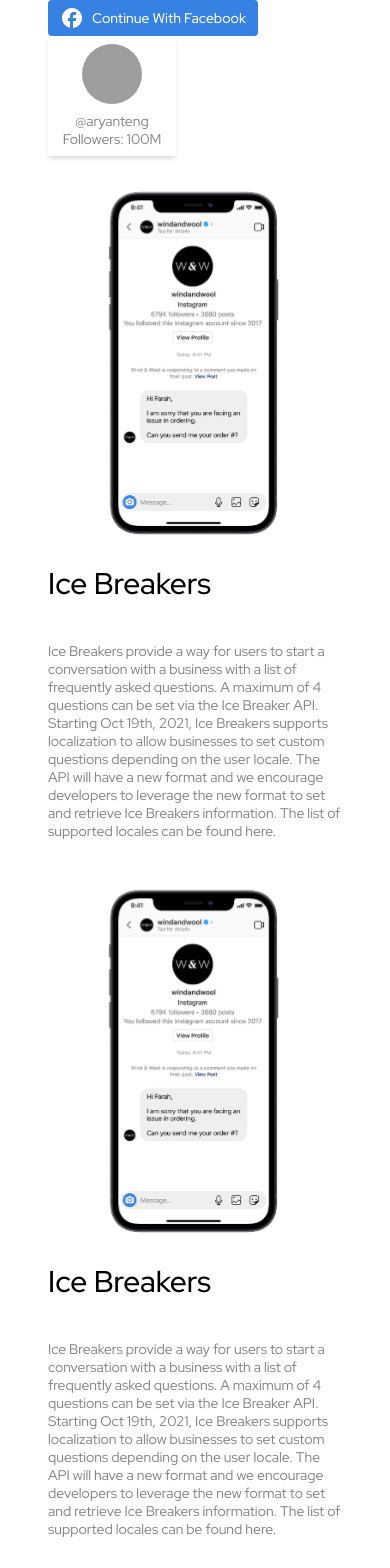
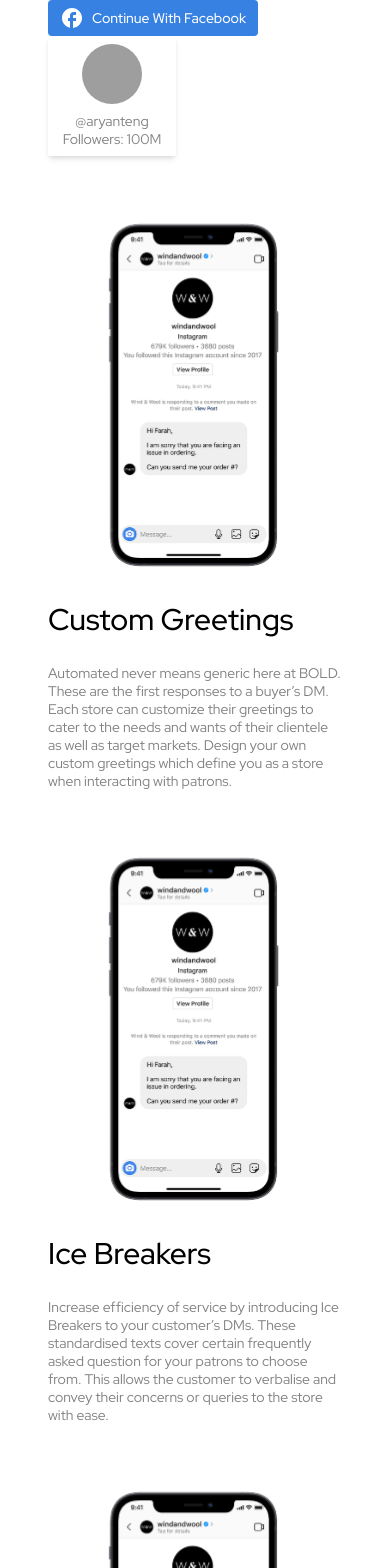
Before and after one commit to BoldStore/bold-bot-frontend, a Next.js app: page / in a window 390 px wide. Shown: the top 1568 px of the page. Built offline with nearby package versions, Linux system fonts and the light colour scheme; grey boxes are pictures that could not be loaded.

Commit message:
features array added, features completed, images remain

```diff
--- /dev/null
+++ b/components/Feature/features.js
@@ -0,0 +1,18 @@
+export const features = [
+  {
+    title: "Custom Greetings",
+    desc: "Automated never means generic here at BOLD. These are the first responses to a buyer’s DM. Each store can customize their greetings to cater to the needs and wants of their clientele as well as target markets. Design your own custom greetings which define you as a store when interacting with patrons.",
+  },
+  {
+    title: "Ice Breakers",
+    desc: "Increase efficiency of service by introducing Ice Breakers to your customer’s DMs. These standardised texts cover certain frequently asked question for your patrons to choose from. This allows the customer to verbalise and convey their concerns or queries to the store with ease.",
+  },
+  {
+    title: "Persistent Menu",
+    desc: "Made an error along the way? No worries we got you! The persistent menu in the tab allows for customers to navigate the conversation better by giving them the option of not just starting over but also the choice to introduce other points of interest.",
+  },
+  {
+    title: "Quick Replies",
+    desc: "Don’t know how or what to say? Let BOLDbot help! The quick reply feature presents customers with a set of buttons in-conversation to respond with. An array of options to simplify customer experience with your store.",
+  },
+];
--- a/components/Feature/index.js
+++ b/components/Feature/index.js
@@ -1,16 +1,25 @@
-import React from 'react'
-import styles from './styles.module.css'
+import React from "react";
+import styles from "./styles.module.css";
 
-function Feature({imgSrc, feature, desc, isReverse}) {
+function Feature({ imgSrc, title, desc, isReverse }) {
   return (
-    <div className={styles.container} style={{flexDirection: isReverse? "row-reverse" : ''}}>
-      <img src={'/assets/IceBreakerSS.svg'} className={styles.img}/>
-      <div className={styles.infoContainer} style={{marginRight: isReverse? "3rem" : "0rem", marginLeft: isReverse? "0rem" : "3rem"}}>
-      <h2>Ice Breakers{feature}</h2>
-      <p>{desc}Ice Breakers provide a way for users to start a conversation with a business with a list of frequently asked questions. A maximum of 4 questions can be set via the Ice Breaker API. Starting Oct 19th, 2021, Ice Breakers supports localization to allow businesses to set custom questions depending on the user locale. The API will have a new format and we encourage developers to leverage the new format to set and retrieve Ice Breakers information. The list of supported locales can be found here.</p>
+    <div
+      className={styles.container}
+      style={{ flexDirection: isReverse ? "row-reverse" : "" }}
+    >
+      <img src={"/assets/IceBreakerSS.svg"} className={styles.img} />
+      <div
+        className={styles.infoContainer}
+        style={{
+          marginRight: isReverse ? "3rem" : "0rem",
+          marginLeft: isReverse ? "0rem" : "3rem",
+        }}
+      >
+        <h2>{title}</h2>
+        <p>{desc}</p>
       </div>
     </div>
-  )
+  );
 }
 
-export default Feature
+export default Feature;
--- a/components/Feature/styles.module.css
+++ b/components/Feature/styles.module.css
@@ -1,46 +1,54 @@
-.container{
+.container {
   display: flex;
   align-items: center;
   justify-content: center;
-    margin: 2rem 0rem;
+  margin: 5rem 0rem;
 }
 
-.container p{
+.container p {
   color: var(--grey);
 }
 
-.img{
+.img {
   width: 300px;
   height: 450px;
 }
 
-.infoContainer{
+.infoContainer {
   width: 50%;
   display: flex;
   flex-direction: column;
 }
 
-@media(max-width: 1024px) {
-    .infoContainer{
+@media (max-width: 1024px) {
+  .infoContainer {
     width: 60%;
   }
-    .img{
+  .img {
     width: 250px;
     height: 400px;
   }
+  .container p {
+    margin: 0.5rem 0;
+  }
 }
 
-@media(max-width: 640px) {
-    .container{
+@media (max-width: 640px) {
+  .container {
     flex-direction: column !important;
+    margin: 4rem 0rem;
   }
-    .infoContainer{
+  .container p {
+    color: var(--grey);
+    margin: 0rem;
+  }
+  .infoContainer {
     width: 100%;
     align-items: baseline;
     margin: 0rem !important;
   }
-    .img{
-        margin: 0rem 0rem;
+  .img {
+    margin-bottom: 0.25rem;
     width: 200px;
     height: 350px;
   }
--- a/pages/index.js
+++ b/pages/index.js
@@ -4,6 +4,7 @@
 import Feature from "../components/Feature";
 import Client from "../components/ClientsWithUs/Client";
 import Banner from "../components/Banner";
+import { features } from "../components/Feature/features";
 
 export default function Home() {
   return (
@@ -15,10 +16,15 @@
       </Head>
       <Banner />
       <Client />
-      <Feature />
-      <Feature isReverse={true} />
-      <Feature />
-      <Feature isReverse={true} />
+      {features.map((item, i) => {
+        if (i % 2 == 0) {
+          return <Feature title={item.title} desc={item.desc} />;
+        } else {
+          return (
+            <Feature title={item.title} desc={item.desc} isReverse={true} />
+          );
+        }
+      })}
     </div>
   );
 }
```
Lines whose indentation alone changed are shown as unchanged.
